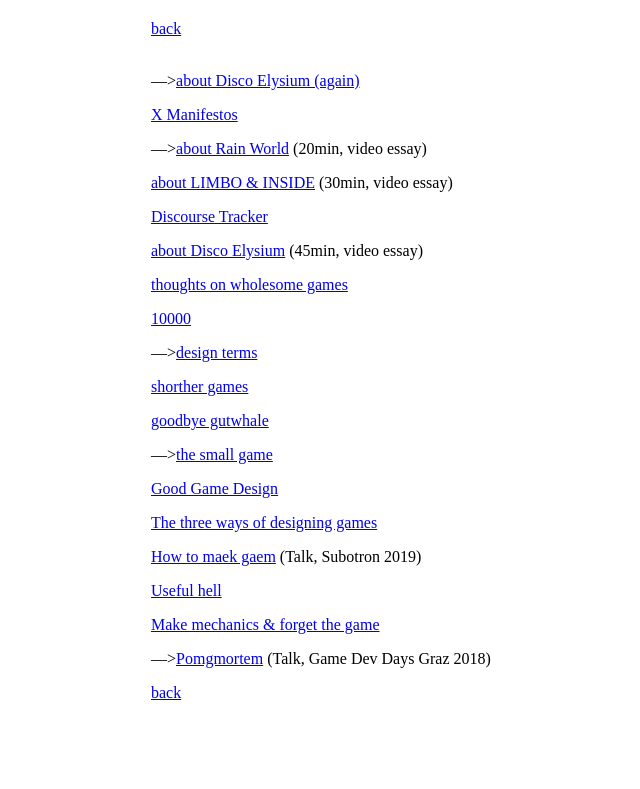
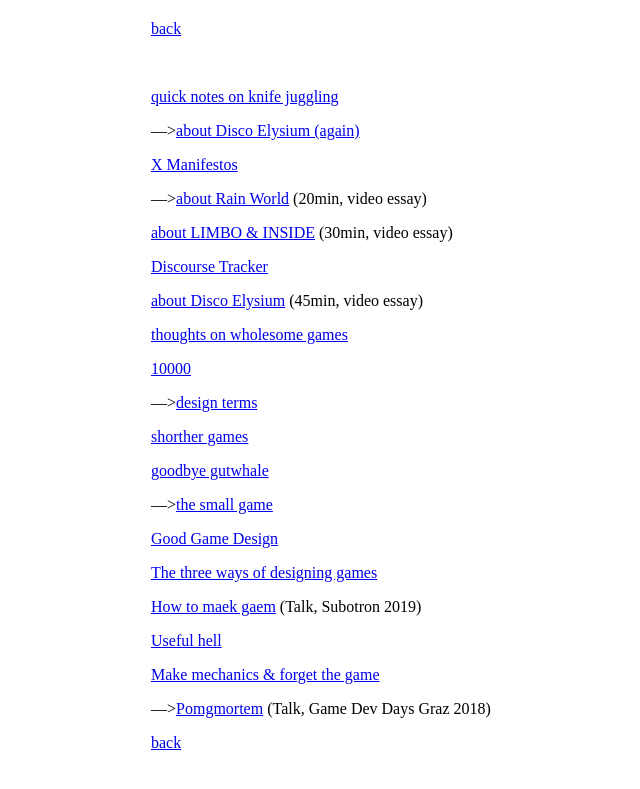
Before and after one commit to stuffedwombat/stuffedwombat.github.io, a Jekyll site: the page built from thinking.md, in a window 1280 px wide. Shown: the top 789 px of the page, without its empty margins (173-813 px from the left). Built offline with Jekyll 4.4.1, drawn with Linux system fonts in a browser that asks for light colours; our own code applies the rules of GitHub Pages for plain Markdown files; comment, search, counter and statistics services are not loaded.

Commit message:
Update thinking.md

```diff
--- a/thinking.md
+++ b/thinking.md
@@ -1,6 +1,9 @@
 [back](index)
 
 <br>
+
+[quick notes on knife juggling](knife_juggling_190222)
+
 --->[about Disco Elysium (again)](about_disco_elysium)
 
 [X Manifestos](x_manifestos)
```
